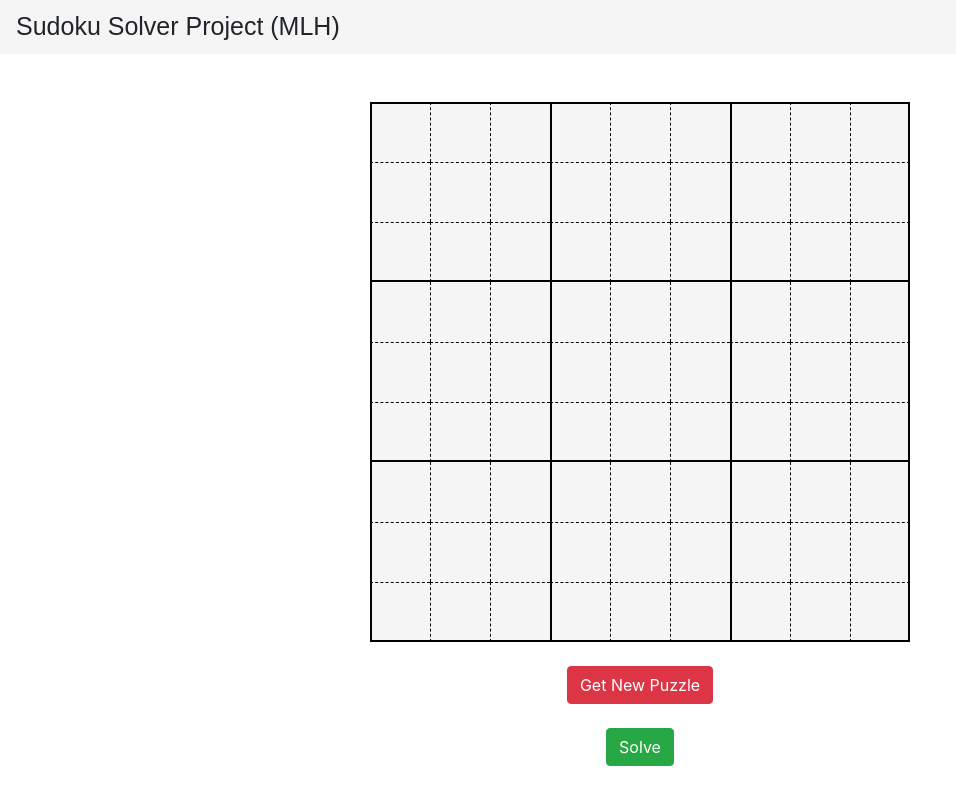
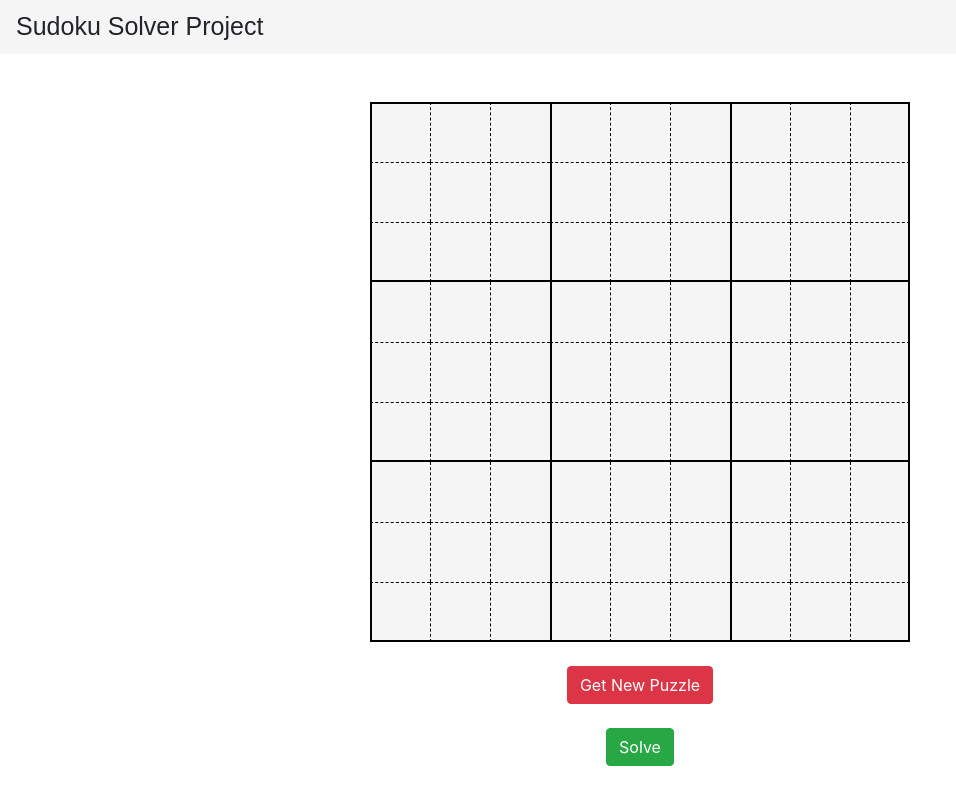
Before and after one commit to itss1ddhant/MLH-21, a plain HTML site: page index.html in a window 1280 px wide. Shown: the whole page, without its empty margins (0-956 px from the left). Drawn offline with nearby package versions, Linux system fonts and the light colour scheme.

Commit message:
Update index.html

```diff
--- a/index.html
+++ b/index.html
@@ -14,7 +14,7 @@
 
 <body>
     <nav class="navbar navbar-light " style="font-size: 25px; font-family: sans-serif; background-color: whitesmoke;">
-        Sudoku Solver Project (MLH)
+        Sudoku Solver Project
 
     </nav>
     <br><br>
```
